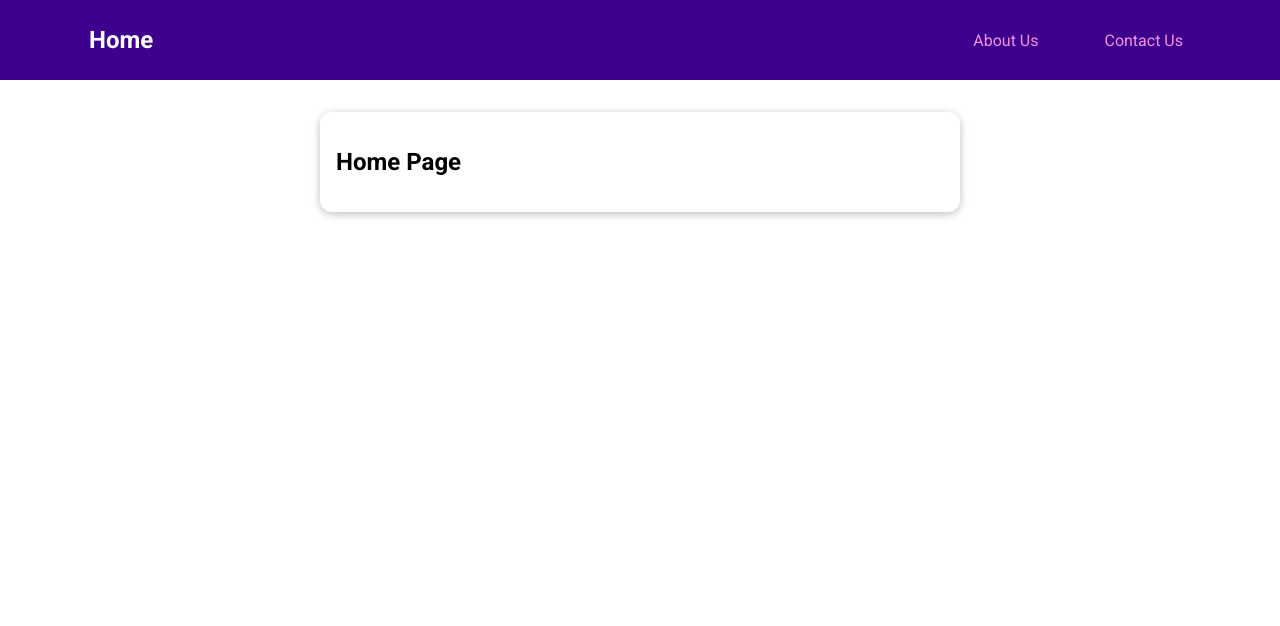
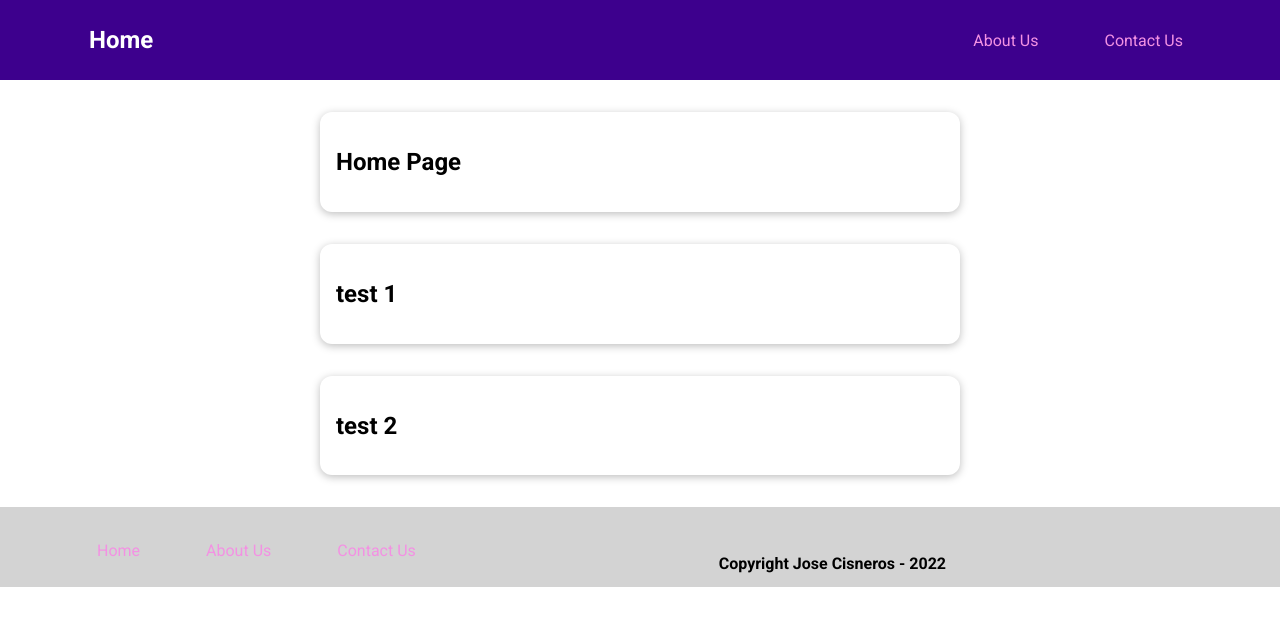
Before and after one commit to josecis0216/Portfolio-Site, a Vue app: page /home in a window 1280 px wide. Shown: the top 626 px of the page. Built offline with nearby package versions, Linux system fonts and the light colour scheme.

Commit message:
testing ui gridview

```diff
--- a/package.json
+++ b/package.json
@@ -1,5 +1,5 @@
 {
-  "name": "hello-world",
+  "name": "epic",
   "version": "0.1.0",
   "private": true,
   "scripts": {
--- a/src/App.vue
+++ b/src/App.vue
@@ -6,16 +6,19 @@
         <component :is="slotProps.Component"></component>
       </transition>
     </router-view>
+    <the-footer></the-footer>
   </div>
 </template>
 
 
 <script>
 import TheHeader from './components/layout/TheHeader.vue';
+import TheFooter from './components/layout/TheFooter.vue';
 
 export default {
   components: {
     TheHeader,
+    TheFooter,
   },
   computed: {
     // didAutoLogout() {
@@ -53,6 +56,20 @@ body {
   margin: 0;
 }
 
+.grid-container {
+  display: grid;
+  grid-template-columns: auto auto auto;
+  background-color: #2196F3;
+  padding: 10px;
+}
+.grid-item {
+  background-color: rgba(255, 255, 255, 0.8);
+  border: 1px solid rgba(0, 0, 0, 0.8);
+  padding: 20px;
+  font-size: 30px;
+  text-align: center;
+}
+
 .route-enter-from {
   opacity: 0;
   transform: translateY(-30px);
--- /dev/null
+++ b/src/components/layout/TheFooter.vue
@@ -0,0 +1,95 @@
+<template>
+  <footer>
+    <nav>
+      <ul>
+        <li><router-link to="/">Home</router-link></li>
+        <li><router-link to="/about">About Us</router-link></li>
+        <li><router-link to="/contact">Contact Us</router-link></li>
+        <!-- <li v-if="isLoggedIn"><router-link to="/requests">Requests</router-link></li> -->
+        <!-- <li v-else><router-link to="/auth">Log In</router-link></li> -->
+        <!-- <li v-if="isLoggedIn"><base-button @click="logout">Logout</base-button></li> -->
+      </ul>
+      <div class="center">
+        <h4>Copyright Jose Cisneros - 2022</h4>
+      </div>
+    </nav>
+  </footer>
+</template>
+
+<style scoped>
+footer {
+  width: 100%;
+  height: 5rem;
+  /* background-color: #3d008d; */
+  background-color: lightgrey;
+  display: flex;
+  justify-content: center;
+  align-items: center;
+}
+
+footer a {
+  text-decoration: none;
+  color: #f391e3;
+  display: inline-block;
+  padding: 0.75rem 1.5rem;
+  border: 1px solid transparent;
+}
+
+a:active,
+a:hover,
+a.router-link-active {
+  border: 1px solid #f391e3;
+}
+
+h1 {
+  margin: 0;
+}
+
+h1 a {
+  color: white;
+  margin: 0;
+}
+
+h1 a:hover,
+h1 a:active,
+h1 a.router-link-active {
+  border-color: transparent;
+}
+
+footer nav {
+  width: 90%;
+  margin: auto;
+  display: flex;
+  justify-content: space-between;
+  align-items: center;
+}
+
+footer ul {
+  list-style: none;
+  margin: 0;
+  padding: 0;
+  display: flex;
+  justify-content: center;
+  align-items: center;
+}
+
+li {
+  margin: 0 0.5rem;
+}
+.center {
+  margin: 25px auto 0 auto;
+}
+.grid-container {
+  display: grid;
+  grid-template-columns: auto auto auto;
+  background-color: #2196f3;
+  padding: 10px;
+}
+.grid-item {
+  background-color: rgba(255, 255, 255, 0.8);
+  border: 1px solid rgba(0, 0, 0, 0.8);
+  padding: 20px;
+  font-size: 30px;
+  text-align: center;
+}
+</style>
--- a/src/components/ui/BaseCard.vue
+++ b/src/components/ui/BaseCard.vue
@@ -1,7 +1,7 @@
 <template>
-<div class="card">
-    <slot></slot>
-</div>
+    <div class="card">
+      <slot></slot>
+    </div>
 </template>
 
 <style scoped>
--- a/src/pages/default/HomePage.vue
+++ b/src/pages/default/HomePage.vue
@@ -1,3 +1,5 @@
 <template>
 <base-card><h2>Home Page</h2></base-card>
+<base-card><h2>test 1</h2></base-card>
+<base-card><h2>test 2</h2></base-card>
 </template>
--- /dev/null
+++ b/vue.config.js
@@ -0,0 +1,10 @@
+module.exports = {
+    chainWebpack: config => {
+        config
+            .plugin('html')
+            .tap(args => {
+                args[0].title = "My Vue App";
+                return args;
+            })
+    }
+}
```
